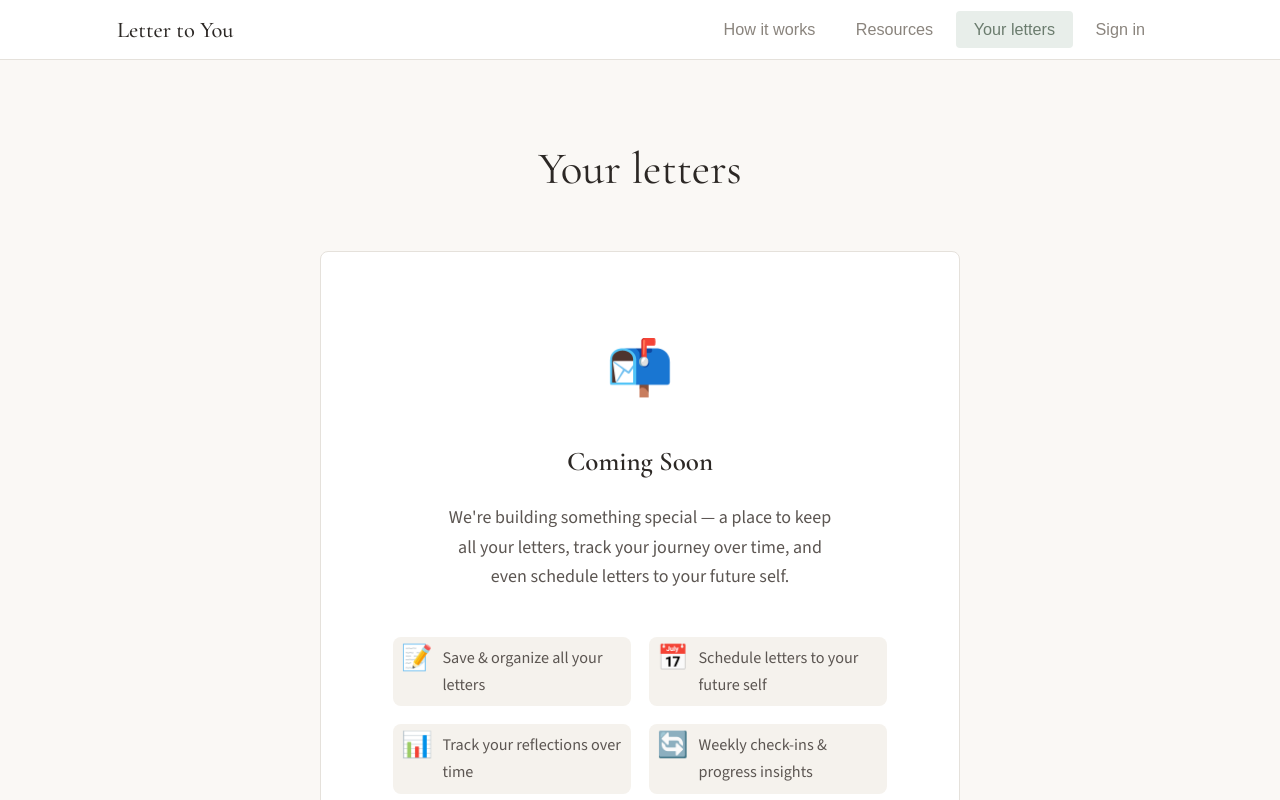
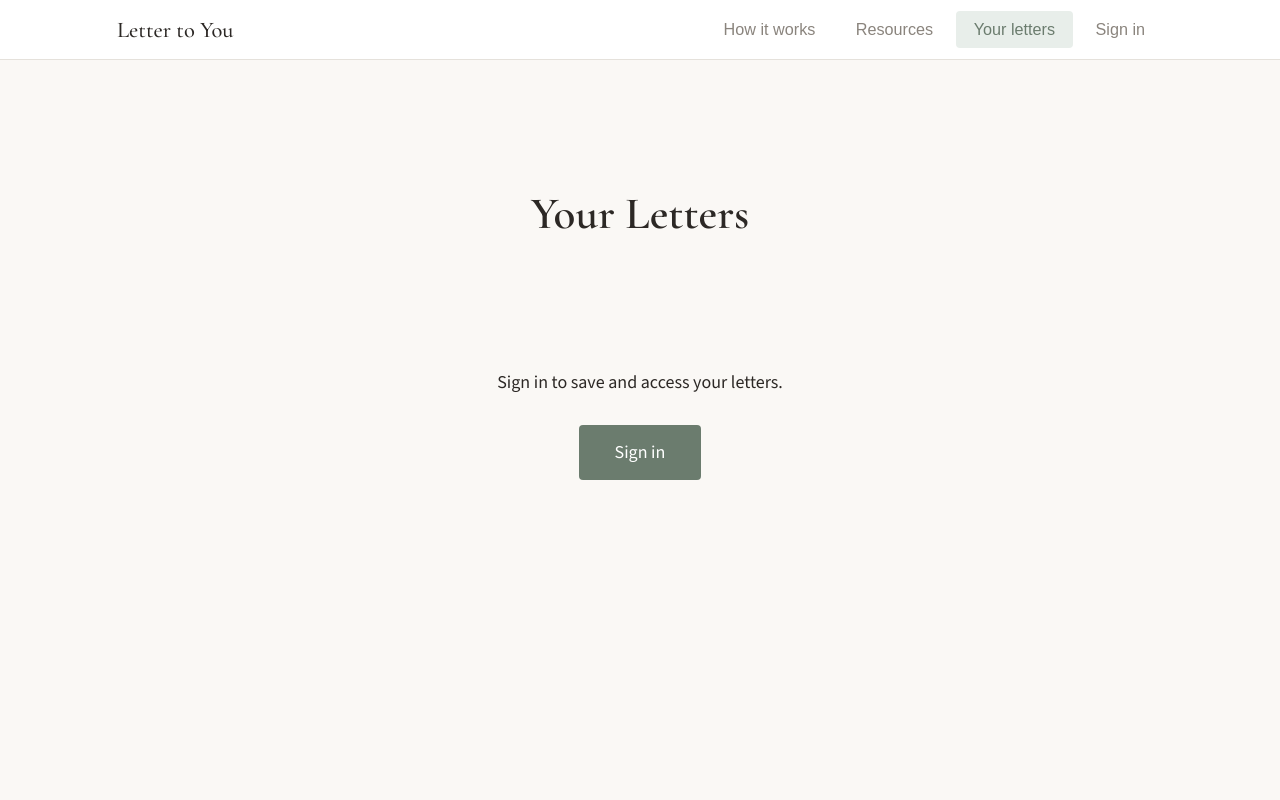
Before and after one commit to sturner103/letter-to-you, a React (Vite) app: page / in a window 1280 px wide. Both pictures are taken after a click on the button "Your letters". Shown: the top 800 px of the page. Built offline with nearby package versions, Linux system fonts and the light colour scheme.

Commit message:
Fix Your Letters auth flakiness, widen letter output, update feature boxes

```diff
--- a/src/App.jsx
+++ b/src/App.jsx
@@ -554,6 +554,12 @@ export default function App() {
   // Fetch letters when user logs in or when viewing Your Letters
   useEffect(() => {
     if (view === 'your-letters') {
+      // Wait for auth to finish loading before making any decisions
+      if (authLoading) {
+        setLettersLoading(true);
+        return;
+      }
+
       if (user) {
         fetchSavedLetters();
       } else {
@@ -561,7 +567,7 @@ export default function App() {
         setSavedLetters([]);
       }
     }
-  }, [user, view]);
+  }, [user, view, authLoading]);
 
   // Reset compare selection when leaving the page
   useEffect(() => {
@@ -1023,47 +1029,6 @@ export default function App() {
         </div>
       )}
 
-      {/* Your Letters */}
-      {view === 'your-letters' && (
-        <div className="view static-page">
-          <div className="static-content">
-            <h1>Your letters</h1>
-            <div className="coming-soon-box">
-              <span className="coming-soon-icon">📬</span>
-              <h2>Coming Soon</h2>
-              <p>
-                We're building something special — a place to keep all your letters,
-                track your journey over time, and even schedule letters to your future self.
-              </p>
-              <div className="coming-soon-features">
-                <div className="feature-item">
-                  <span className="feature-icon">📝</span>
-                  <span>Save & organize all your letters</span>
-                </div>
-                <div className="feature-item">
-                  <span className="feature-icon">📅</span>
-                  <span>Schedule letters to your future self</span>
-                </div>
-                <div className="feature-item">
-                  <span className="feature-icon">📊</span>
-                  <span>Track your reflections over time</span>
-                </div>
-                <div className="feature-item">
-                  <span className="feature-icon">🔄</span>
-                  <span>Weekly check-ins & progress insights</span>
-                </div>
-              </div>
-              <p className="coming-soon-note">
-                For now, use the download or PDF options to save your letters locally.
-              </p>
-              <button className="btn primary" onClick={() => setView('landing')}>
-                Start a New Letter
-              </button>
-            </div>
-          </div>
-        </div>
-      )}
-
       {/* Quick Interview */}
       {view === 'quick-interview' && (
         <div className="view quick-interview">
@@ -1398,34 +1363,34 @@ export default function App() {
           <div className="your-letters-container">
             <h1>Your Letters</h1>
 
-            {!user ? (
+            {authLoading || lettersLoading ? (
+              <div className="letters-loading">
+                <p>Loading your letters...</p>
+              </div>
+            ) : !user ? (
               <div className="letters-signin-prompt">
                 <p>Sign in to save and access your letters.</p>
                 <button className="btn primary" onClick={() => setShowAuthModal(true)}>
                   Sign in
                 </button>
               </div>
-            ) : lettersLoading ? (
-              <div className="letters-loading">
-                <p>Loading your letters...</p>
-              </div>
             ) : savedLetters.length === 0 ? (
               <div className="letters-empty">
-                {/* Feature Summary Strip */}
-                <div className="feature-strip">
-                  <div className="feature-item">
+                {/* Feature Items */}
+                <div className="feature-items-grid">
+                  <div className="feature-item-card">
                     <span className="feature-icon">📁</span>
                     <span className="feature-text">Save & organize all your letters</span>
                   </div>
-                  <div className="feature-item">
+                  <div className="feature-item-card">
                     <span className="feature-icon">📅</span>
                     <span className="feature-text">Schedule letters to your future self</span>
                   </div>
-                  <div className="feature-item">
+                  <div className="feature-item-card">
                     <span className="feature-icon">📊</span>
                     <span className="feature-text">Track your reflections over time</span>
                   </div>
-                  <div className="feature-item">
+                  <div className="feature-item-card">
                     <span className="feature-icon">💡</span>
                     <span className="feature-text">Weekly check-ins & progress insights</span>
                   </div>
--- a/src/styles-additions.css
+++ b/src/styles-additions.css
@@ -1119,7 +1119,35 @@
   gap: var(--space-lg);
 }
 
-/* Feature Summary Strip */
+/* Feature Items Grid - individual cards without outer wrapper */
+.feature-items-grid {
+  display: grid;
+  grid-template-columns: repeat(2, 1fr);
+  gap: 12px;
+  margin-bottom: 32px;
+}
+
+.feature-item-card {
+  display: flex;
+  align-items: flex-start;
+  gap: 10px;
+  padding: 16px;
+  background: #fafaf9;
+  border-radius: 8px;
+}
+
+.feature-item-card .feature-icon {
+  font-size: 1.2rem;
+  line-height: 1;
+}
+
+.feature-item-card .feature-text {
+  font-size: 0.85rem;
+  line-height: 1.4;
+  color: var(--text-secondary);
+}
+
+/* Legacy feature-strip - keeping for backward compatibility */
 .feature-strip {
   display: grid;
   grid-template-columns: repeat(4, 1fr);
@@ -1409,6 +1437,10 @@
 
 /* Mobile adjustments for Sarah's preview */
 @media (max-width: 768px) {
+  .feature-items-grid {
+    grid-template-columns: 1fr;
+  }
+
   .feature-strip {
     grid-template-columns: repeat(2, 1fr);
     gap: 16px;
--- a/src/styles.css
+++ b/src/styles.css
@@ -1516,7 +1516,7 @@ body {
 }
 
 .letter-container {
-  max-width: 640px;
+  max-width: 720px;
   width: 100%;
 }
 
```
Also changed, not shown: 1 other file (tests, documents, lock files or other folders).
